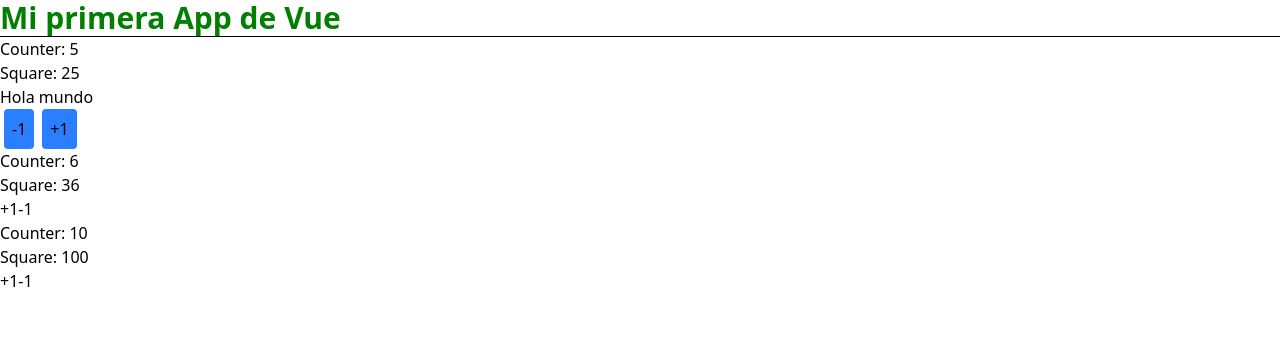
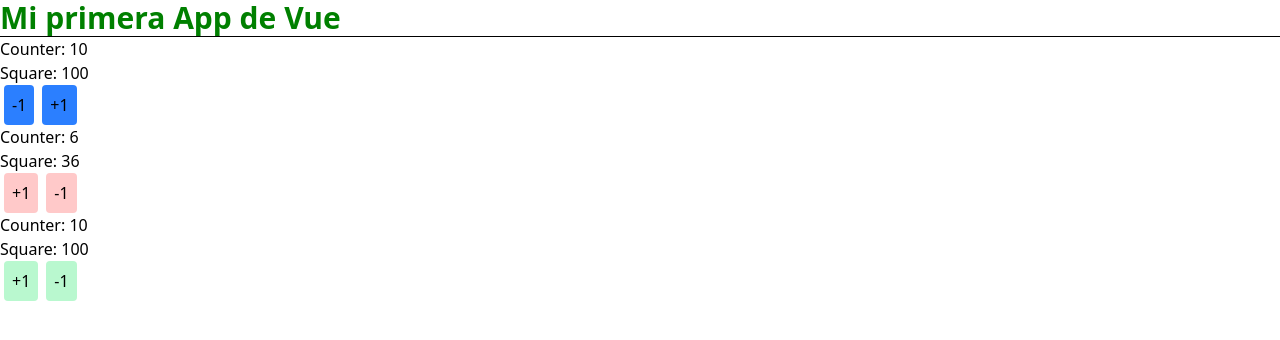
Before and after one commit to iarabaya/vue-practices, a Vue app in the folder vue-fherrera-latest/indecision-app/: page / in a window 1280 px wide. Shown: the top 340 px of the page. Built offline with nearby package versions, Linux system fonts and the light colour scheme; the HTML template or start-up script is replaced by a standard one.

Commit message:
feat: fin seccion 4

```diff
--- a/vue-fherrera-latest/indecision-app/src/components/MyCounter.vue
+++ b/vue-fherrera-latest/indecision-app/src/components/MyCounter.vue
@@ -2,7 +2,6 @@
   <section>
     <h3>Counter: {{ counter }}</h3>
     <h3>Square: {{ squareCounter }}</h3>
-    <h4>{{ text }}</h4>
     <div>
       <button class="btn" @click="counter--">-1</button>
       <button class="btn" @click="counter++">+1</button>
@@ -11,33 +10,20 @@
 </template>
 
 <script lang="ts" setup>
-import { computed, ref } from 'vue';
+import { useCounter } from '@/composables/useCounter';
 
-// const props = defineProps({
-//   value: { type: Number, required: true },
-// });
+const { counter, squareCounter } = useCounter(10);
 
-interface Props {
-  value: number;
-  text: string;
-}
-
-const props = defineProps<Props>();
-
-const counter = ref(props.value);
-const squareCounter = computed(() => counter.value * counter.value);
-
-// const sumOne = () => {
-//   counter.value = counter.value + 1;
+// interface Props {
+//   value: number;
+//   text: string;
 // }
 
-// const minusOne = () => {
-//   counter.value = counter.value - 1;
-// }
+// const props = defineProps<Props>();
 </script>
 
 <style scoped>
-@import "tailwindcss";
+@import 'tailwindcss';
 
 .btn {
   @apply p-2 mx-1 rounded bg-blue-500 hover:bg-blue-700;
--- a/vue-fherrera-latest/indecision-app/src/components/MyCounterScript.vue
+++ b/vue-fherrera-latest/indecision-app/src/components/MyCounterScript.vue
@@ -4,22 +4,24 @@
     <h3>Square: {{ squareCounter }}</h3>
 
     <div>
-      <button @click="counter++">+1</button>
-      <button @click="counter--">-1</button>
+      <button class="p-2 bg-red-200 mx-1 rounded" @click="counter++">+1</button>
+      <button class="p-2 bg-red-200 mx-1 rounded" @click="counter--">-1</button>
     </div>
   </section>
 </template>
 
 <script lang="ts">
-import { computed, defineComponent, ref } from 'vue';
+import { defineComponent } from 'vue';
+import { useCounter } from '@/composables/useCounter';
 
 export default defineComponent({
   props: {
     value: { type: Number, required: true },
   },
   setup(props) {
-    const counter = ref(props.value);
-    const squareCounter = computed(() => counter.value * counter.value);
+    const { counter, squareCounter } = useCounter(props.value);
+    // const counter = ref(props.value);
+    // const squareCounter = computed(() => counter.value * counter.value);
 
     return {
       counter: counter,
--- a/vue-fherrera-latest/indecision-app/src/components/my-counter-script/MyCounterScript2.ts
+++ b/vue-fherrera-latest/indecision-app/src/components/my-counter-script/MyCounterScript2.ts
@@ -1,12 +1,14 @@
-import { computed, defineComponent, ref } from 'vue';
+import { defineComponent } from 'vue';
+import { useCounter } from '@/composables/useCounter';
 
 export default defineComponent({
   props: {
     value: { type: Number, required: true },
   },
   setup(props) {
-    const counter = ref(props.value);
-    const squareCounter = computed(() => counter.value * counter.value);
+    const { counter, squareCounter } = useCounter(props.value);
+    // const counter = ref(props.value);
+    // const squareCounter = computed(() => counter.value * counter.value);
 
     return {
       counter: counter,
--- a/vue-fherrera-latest/indecision-app/src/components/my-counter-script/MyCounterScript2.vue
+++ b/vue-fherrera-latest/indecision-app/src/components/my-counter-script/MyCounterScript2.vue
@@ -4,8 +4,8 @@
     <h3>Square: {{ squareCounter }}</h3>
 
     <div>
-      <button @click="counter++">+1</button>
-      <button @click="counter--">-1</button>
+      <button class="p-2 bg-green-200 mx-1 rounded" @click="counter++">+1</button>
+      <button class="p-2 bg-green-200 mx-1 rounded" @click="counter--">-1</button>
     </div>
   </section>
 </template>
--- /dev/null
+++ b/vue-fherrera-latest/indecision-app/src/composables/useCounter.ts
@@ -0,0 +1,14 @@
+import { computed, ref } from 'vue';
+
+// const counter = ref(10); es global
+
+export const useCounter = (initialValue: number = 5) => {
+  const counter = ref(initialValue);
+  //   const squareCounter = computed(() => counter.value * counter.value);
+
+  return {
+    counter,
+    // Read-only
+    squareCounter: computed(() => counter.value * counter.value),
+  };
+};
```
